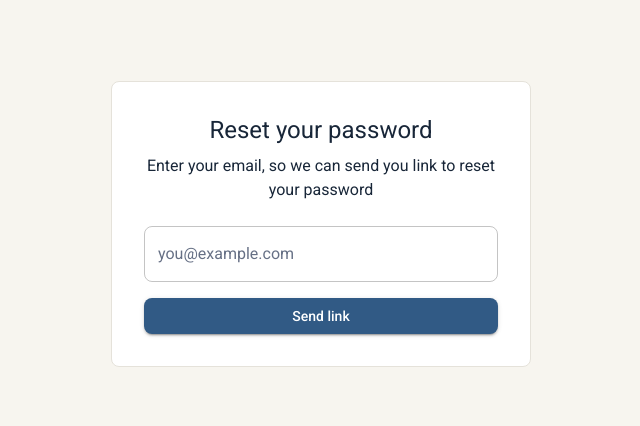
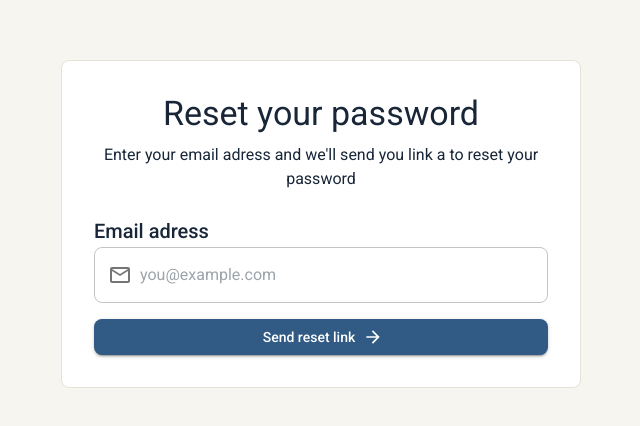
Before and after one commit to ahmedelkhalifa/Sprintory_Frontend, a React (Vite) app: page /reset in a window 1280 px wide. Shown: the part 176-602 px from the top of the page, without its empty margins (319-959 px from the left). Built offline with nearby package versions, Linux system fonts and the light colour scheme; no server answers.

Commit message:
style reset page card with MUI

```diff
--- a/src/pages/auth/ResetPage.jsx
+++ b/src/pages/auth/ResetPage.jsx
@@ -1,4 +1,7 @@
 import { Box, Card, Typography, TextField, Button} from "@mui/material";
+import {MailOutlined} from "@mui/icons-material";
+import {InputAdornment} from "@mui/material";
+import {ArrowForward} from "@mui/icons-material";
 function ResetPage(){
     return(
         <Box sx={{
@@ -10,19 +13,30 @@ function ResetPage(){
         }}>
             <Card sx={{
                 width: "100%",
-                maxWidth: 420,
+                maxWidth: 520,
                 p: 4,
                 textAlign: "center",
             }}>
-            <Typography variant="h5" fontWeight={700}>
+            <Typography variant="h4" fontWeight={700}>
                 Reset your password
             </Typography>
                 <Typography color="text.secondary" sx={{mt: 1,mb: 3,}}>
-                    Enter your email, so we can send you link to reset your password
+                    Enter your email adress and we'll send you link a to reset your password
                 </Typography>
-                <TextField label="you@example.com" type="email" fullWidth />
-                <Button variant="contained" fullWidth sx={{mt: 2}}>
-                    Send link
+                <Typography variant="h6" align="left">
+                    Email adress
+                </Typography>
+                <TextField placeholder="you@example.com" type="email" fullWidth slotProps={{
+                    input: {
+                        startAdornment: (
+                            <InputAdornment position="start">
+                                <MailOutlined/>
+                            </InputAdornment>
+                        ),
+                    }
+                }}/>
+                <Button variant="contained" fullWidth sx={{mt: 2}} endIcon={<ArrowForward />}>
+                    Send reset link
                 </Button>
             </Card>
         </Box>
```
